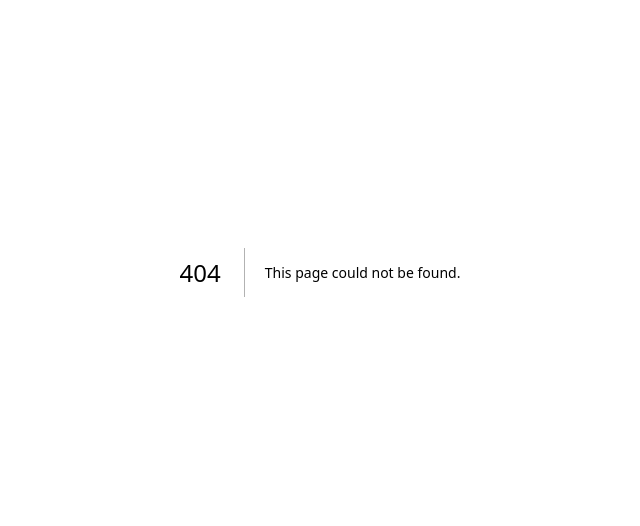
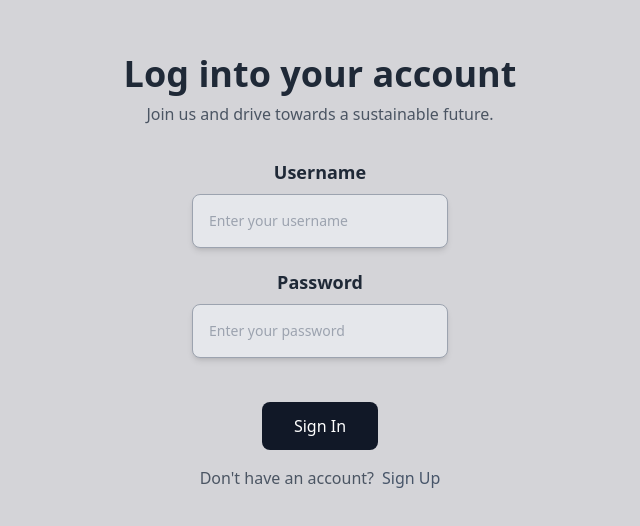
Before and after one commit to RikenMor001/Bramhacks, a Next.js app: page /signin in a window 1280 px wide. Before the commit this address had no page. Shown: the part 128-654 px from the top of the page, without its empty margins (320-960 px from the left). Built offline with nearby package versions, Linux system fonts and the light colour scheme.

Commit message:
Add files via upload

```diff
--- /dev/null
+++ b/app/signin/page.tsx
@@ -0,0 +1,8 @@
+import SignInCardPage from "../components/Signin";
+
+
+export default function Signin(){
+    return <div>
+        <SignInCardPage/>
+    </div>
+}
```
